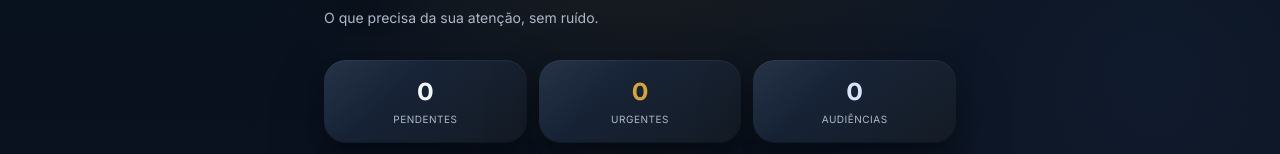
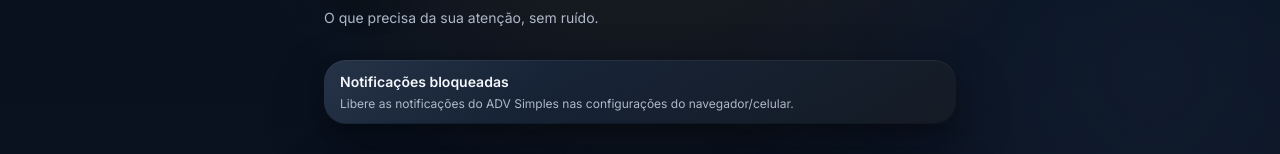
Before and after one commit to ediestudioficial-bot/advsimples, a Next.js app: page /hoje in a window 1280 px wide. Shown: the part 170-324 px from the top of the page. Built offline with nearby package versions, Linux system fonts and the light colour scheme; no server answers; the database is empty.

Commit message:
feat: surface notification setup on Today dashboard

```diff
--- a/app/hoje/page.tsx
+++ b/app/hoje/page.tsx
@@ -1,5 +1,6 @@
 import { createClient } from "@/lib/supabase/server";
 import Nav from "../nav";
+import NotificationSetup from "../notification-setup";
 
 type Prazo = {
   id: string;
@@ -49,6 +50,8 @@
           <p className="text-on-surface-variant text-sm mt-2">O que precisa da sua atenção, sem ruído.</p>
         </header>
 
+        <NotificationSetup />
+
         <section className="grid grid-cols-3 gap-3">
           <div className="card p-4 text-center"><p className="text-2xl font-heading font-bold text-on-surface">{prazos.length}</p><p className="text-[10px] uppercase tracking-wider text-on-surface-variant mt-1">Pendentes</p></div>
           <div className="card p-4 text-center"><p className="text-2xl font-heading font-bold text-secondary">{urgentes}</p><p className="text-[10px] uppercase tracking-wider text-on-surface-variant mt-1">Urgentes</p></div>
```
